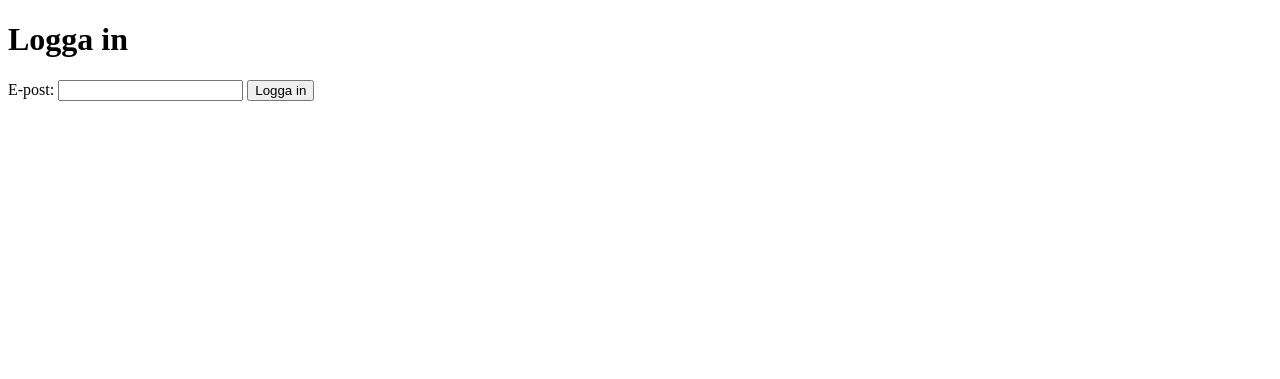
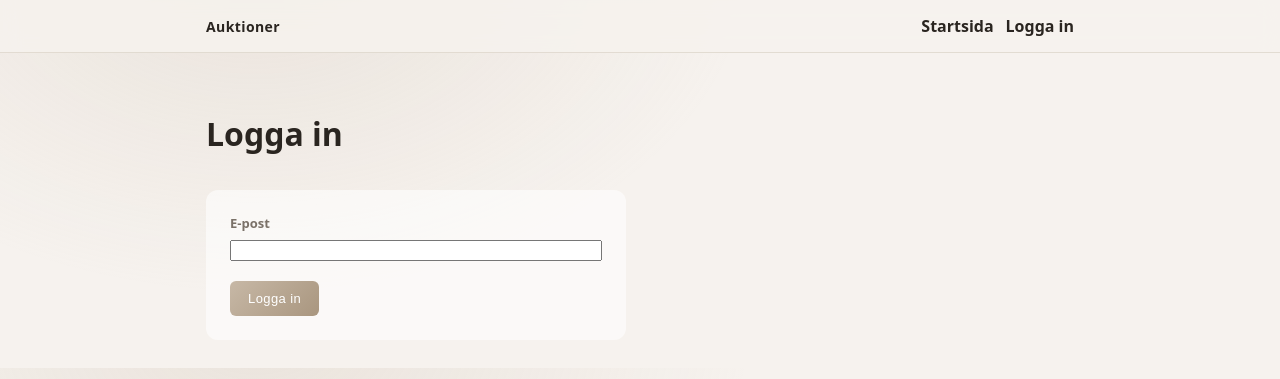
Before and after one commit to alexandrazasha/auction-site-flask, a Flask app: page /auth/login in a window 1280 px wide. Shown: the top 379 px of the page. Run offline with Flask 3, Linux system fonts and the light colour scheme.

Commit message:
feat: Add layout and styling

```diff
--- a/app/static/css/style.css
+++ b/app/static/css/style.css
@@ -236,3 +236,70 @@ a{ color: inherit; text-decoration: none; }
   border-radius: 12px;
   border: 1px solid var(--border);
 }
+
+/* =====================
+   Top nav (layout.html)
+   ===================== */
+.top-nav {
+  display: flex;
+  gap: 12px;
+  align-items: center;
+}
+
+.top-nav a {
+  text-decoration: none;
+  font-weight: 600;
+}
+
+.top-nav a:hover {
+  text-decoration: underline;
+}
+
+/* =====================
+   Login form
+   ===================== */
+.login-form {
+  max-width: 420px;
+  margin-top: 18px;
+}
+
+/* Använder samma struktur som filter-group så allt matchar */
+.login-form .filter-group input {
+  width: 100%;
+}
+
+/* =====================
+   Flash messages
+   ===================== */
+[class^="flash-"] {
+  padding: 12px 14px;
+  border-radius: 8px;
+  margin: 12px 0;
+  font-weight: 600;
+}
+
+/* Vanliga kategorier i Flask: success / error / warning / info */
+.flash-success { border: 1px solid #2e7d32; }
+.flash-error   { border: 1px solid #c62828; }
+.flash-warning { border: 1px solid #f9a825; }
+.flash-info    { border: 1px solid #1565c0; }
+
+.login-form {
+  max-width: 420px;
+  margin-top: 24px;
+}
+
+.login-form {
+  max-width: 420px;
+  margin-top: 32px;
+}
+
+.login-form {
+  background: rgba(255,255,255,0.6);
+  padding: 24px;
+  border-radius: 12px;
+}
+
+.login-form button {
+  margin-top: 20px;
+}
--- a/app/templates/auth/login.html
+++ b/app/templates/auth/login.html
@@ -1,10 +1,8 @@
-<!DOCTYPE html>
-<html lang="sv">
-<head>
-    <meta charset="UTF-8">
-    <title>Logga in</title>
-</head>
-<body>
+{% extends "layout.html" %}
+
+{% block title %}Logga in{% endblock %}
+
+{% block content %}
   <h1>Logga in</h1>
 
   {% with messages = get_flashed_messages(with_categories=true) %}
@@ -15,10 +13,12 @@
     {% endif %}
   {% endwith %}
 
-    <form method="post">
-        <label for="email">E-post:</label>
+  <form method="post" class="login-form">
+    <div class="filter-group">
+      <label for="email">E-post</label>
       <input type="email" id="email" name="email" required>
-        <button type="submit">Logga in</button>
+    </div>
+
+    <button type="submit" class="search-btn">Logga in</button>
   </form>
-</body>
-</html>
+{% endblock %}
--- a/app/templates/index.html
+++ b/app/templates/index.html
@@ -62,7 +62,8 @@
               Status: {{ "Avslutad" if auction["is_closed"] else "Pågående" }}
             </p>
 
-            <a href="/auction/{{ auction["id"] }}" class="auction-link">
+            <a href="/auction/{{ auction['id'] }}" class="auction-link">
+
               Visa auktion
             </a>
           </div>
--- a/app/templates/layout.html
+++ b/app/templates/layout.html
@@ -0,0 +1,26 @@
+<!DOCTYPE html>
+<html lang="sv">
+<head>
+  <meta charset="utf-8">
+  <meta name="viewport" content="width=device-width, initial-scale=1">
+  <title>{% block title %}Auktioner{% endblock %}</title>
+  <link rel="stylesheet" href="{{ url_for('static', filename='css/style.css') }}">
+</head>
+
+<body>
+  <header class="site-header">
+    <div class="container header-inner">
+      <a href="{{ url_for('public.index') }}" class="brand">Auktioner</a>
+
+      <nav class="top-nav">
+        <a href="{{ url_for('public.index') }}">Startsida</a>
+        <a href="{{ url_for('auth.login') }}">Logga in</a>
+      </nav>
+    </div>
+  </header>
+
+  <main class="container">
+    {% block content %}{% endblock %}
+  </main>
+</body>
+</html>
```
Lines whose indentation alone changed are shown as unchanged.
